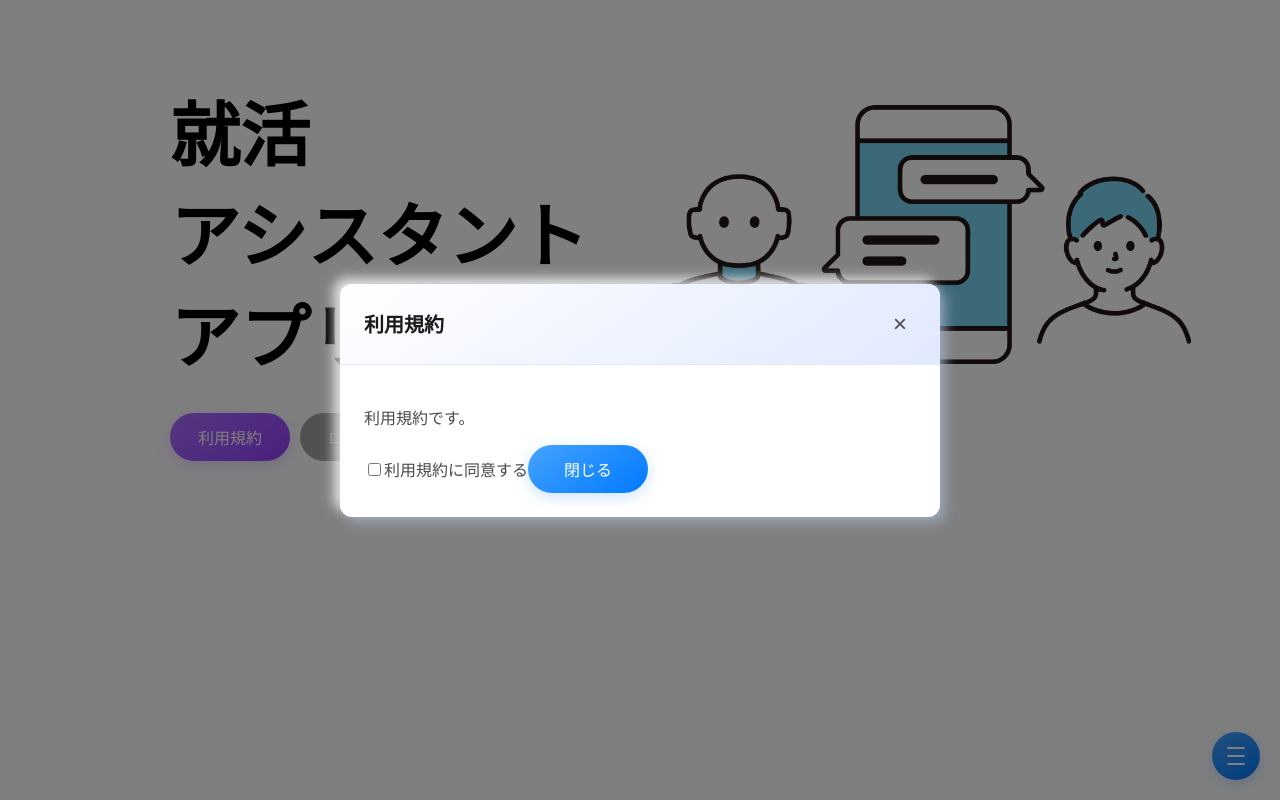
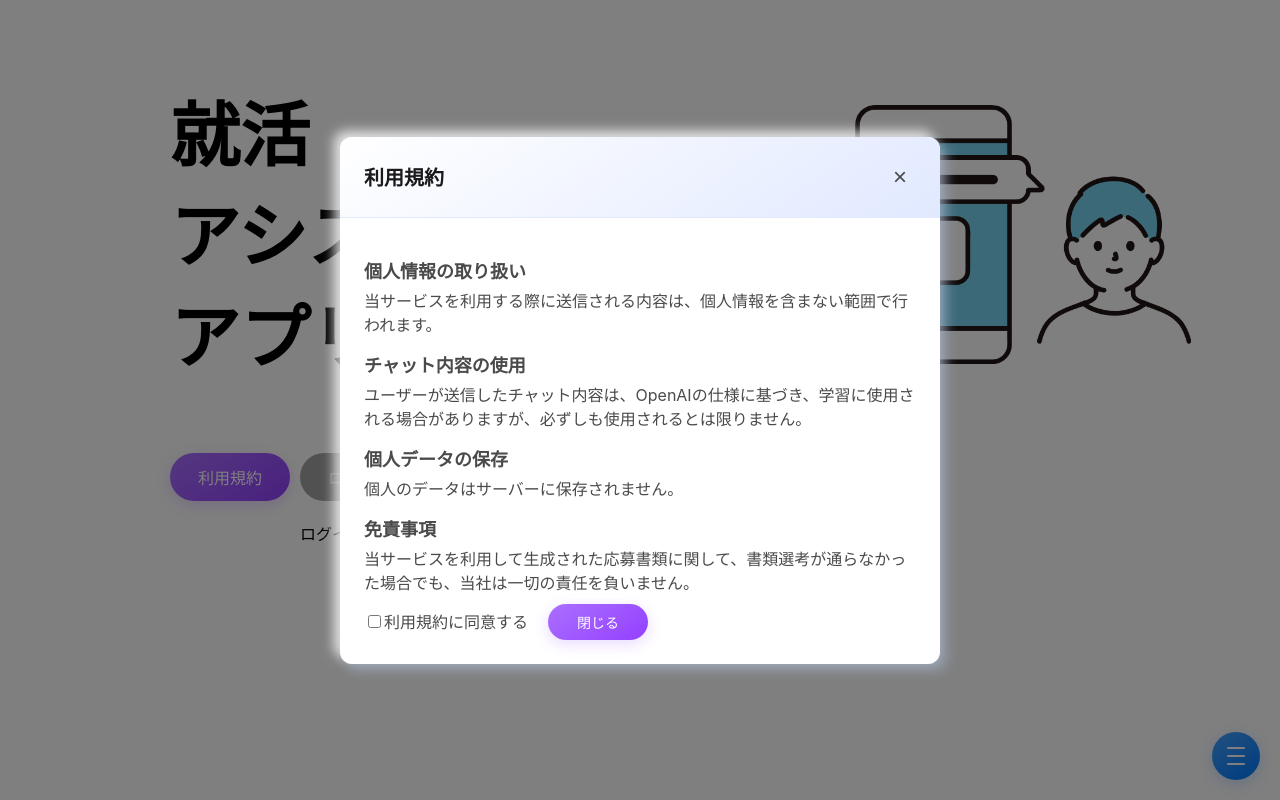
Before and after one commit to kawasakiCat/ai-assistant, a React (Create React App) app: page /title in a window 1280 px wide. Both pictures are taken after a click on the button "利用規約". Built offline with nearby package versions, Linux system fonts and the light colour scheme.

Commit message:
タイトル・利用規約完成（12/3）

```diff
--- a/src/pages/TitlePage.js
+++ b/src/pages/TitlePage.js
@@ -40,13 +40,24 @@ const TitlePage = () => {
 						size="medium"
 						>
 						<div className="term-content">
-							<p>利用規約です。</p>
-							<div>
+							{/* <p>利用規約です。</p> */}
+							<div className='Term-title'>個人情報の取り扱い</div>
+							<div>当サービスを利用する際に送信される内容は、個人情報を含まない範囲で行われます。</div>
+							<div className='Term-title'>チャット内容の使用</div>
+							<div>ユーザーが送信したチャット内容は、OpenAIの仕様に基づき、学習に使用される場合がありますが、必ずしも使用されるとは限りません。</div>
+							<div className='Term-title'>個人データの保存</div>
+							<div>個人のデータはサーバーに保存されません。</div>
+							<div className='Term-title'>免責事項</div>
+							<div>当サービスを利用して生成された応募書類に関して、書類選考が通らなかった場合でも、当社は一切の責任を負いません。</div>
+
+							<div className='Term-buttons'>
 								<input type='checkbox' checked={isCheckTerm} onChange={handleCheckTerm} />
 								<label className="">利用規約に同意する</label>
 								<Button
 									className="close-modal-button"
 									onClick={closeModal}
+									size='small'
+									variant='secondary'
 									>
 									閉じる
 								</Button>
@@ -63,7 +74,7 @@ const TitlePage = () => {
 				<Link to="/">
 					<Button disabled={!isCheckTerm} className="title-button"to="/">ログインせずに利用開始</Button>
 				</Link>
-				<div className='login-msg'>ログインせずに使用するとチャット履歴が保存されません。</div>
+				<div className='login-msg'></div>
 			</div>
 		</div>
 	);
--- a/src/styles/title.css
+++ b/src/styles/title.css
@@ -2,14 +2,24 @@
 .title-image{
   width: 70%;
   height: auto;
+}
+.Term-title {
+  font-weight: bold;
+  font-size: 18px;
+  margin: 15px 0 5px;
+}
+.close-modal-button {
+  margin: 10px 0 0 20px;
 }
 /* スマートフォン用 */
 @media (max-width: 600px) {
   body {
     max-width: 100vw;
   }
-  h1 {
-    color: blue;
+  .title-text {
+    font-weight: bold;
+    font-size: 30px;
+    margin: 150px 0 50px 0;
   }
   .title-page {
     text-align: center;
@@ -19,12 +29,22 @@
     content: "就活アシスタントアプリ";
   }
   .title-image {
-    margin-bottom: 20px;
+    margin-bottom: 60px;
   }
   .title-buttons {
     display: grid;
     grid-template-rows: auto auto auto auto;
     gap: 15px;
+  }
+  .login-msg {
+    margin-top: 10px;
+  }
+  .login-msg::before {
+    content: "ログインせずに使用すると\Aチャット履歴が保存されません。";
+    white-space: pre-line;
+  }
+  .Term-buttons {
+    margin-top: 10px;
   }
 }
 
@@ -56,21 +76,21 @@
     grid-row: 1;
   }
   .title-buttons {
-    /* grid-column-start: 1;
-    grid-column-end: 3; */
     display: grid;
-    /* grid-template-columns: 1fr 1fr 1fr 1fr; */
-    margin-left: 140px;
+    margin: 40px  0 0 140px;
     gap: 10px;
     grid-column: 1 / span 2;
     grid-row: 2;
   }
   .title-buttons {
-    max-width: 200px;
-
+    max-width: 300px;
   }
   .login-msg {
-    grid-column-start: 3;
+    grid-column-start: 2;
     grid-column-end: 5;
+    margin-top: 10px;
+  }
+  .login-msg::before {
+    content: "ログインせずに使用するとチャット履歴が保存されません。";
   }
 }
```
